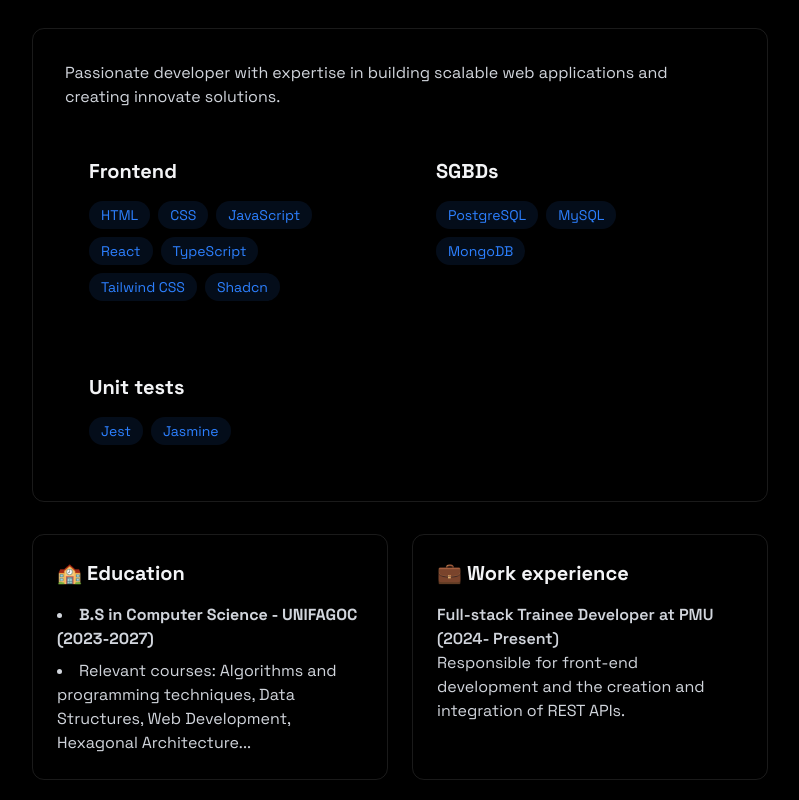
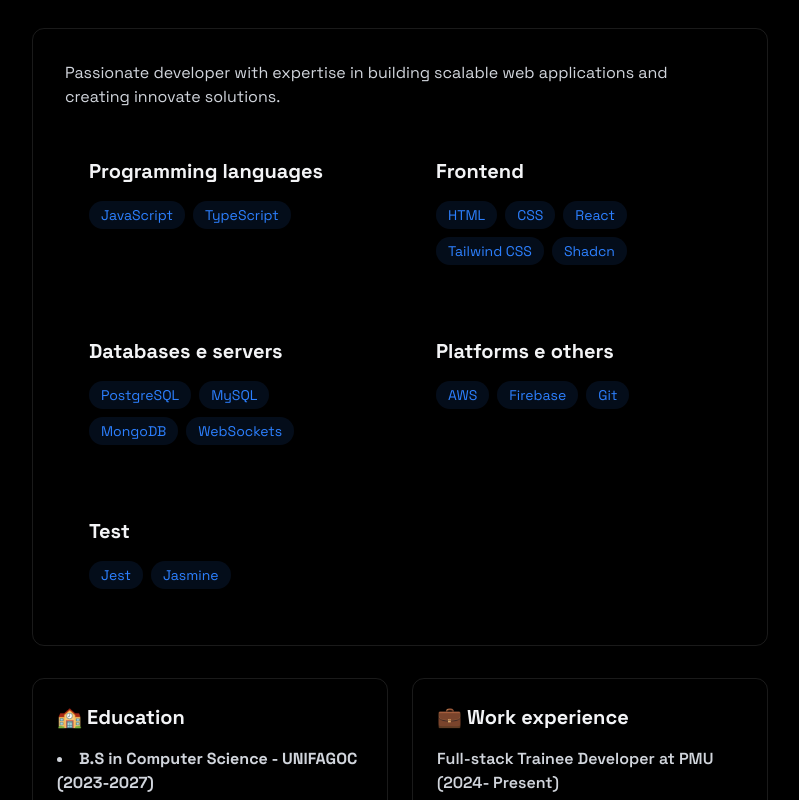
Before and after one commit to lucasrodriguescunha/beautiful-portfolio, a React (Vite) app: page / in a window 1280 px wide. Shown: the part 920-1720 px from the top of the page, without its empty margins (240-1039 px from the left). Built offline with nearby package versions, Linux system fonts and the light colour scheme.

Commit message:
refactor: update skill categories and improve project title translation in About and Projects components

```diff
--- a/src/components/sections/About.jsx
+++ b/src/components/sections/About.jsx
@@ -4,20 +4,30 @@
 export const About = () => {
     const { t } = useTranslation();
 
+    const programmingLanguages = [
+        'JavaScript',
+        'TypeScript'
+    ];
+
     const frontendSkills = [
         'HTML',
         'CSS',
-        'JavaScript',
         'React',
-        'TypeScript',
         'Tailwind CSS',
         'Shadcn',
     ];
 
-    const sgbdsSkills = [
+    const databasesServersSkills = [
         'PostgreSQL',
         'MySQL',
-        'MongoDB'
+        'MongoDB',
+        'WebSockets'
+    ];
+
+    const platformsOthersSkills = [
+        'AWS',
+        'Firebase',
+        'Git'
     ];
 
     const testsSkills = [
@@ -44,6 +54,20 @@
 
                         <div className='grid grid-cols-1 md:grid-cols-2 gap-6'>
                             <div className='rounded-xl p-6 hover:-translate-y-1 transition-all'>
+                                <h3 className='text-xl font-bold mb-4'> Programming languages </h3>
+                                <div className='flex flex-wrap gap-2'
+                                >
+                                    {programmingLanguages.map((tech, key) => (
+                                        <span key={key} className='bg-blue-500/10 text-blue-500 py-1 px-3 rounded-full text-sm hover:bg-blue-500/20
+                                        hover:shadow-[0_2px_8px_rgba(59, 130, 246, 0.2)] transition'
+                                        >
+                                            {tech}
+                                        </span>
+                                    ))}
+                                </div>
+                            </div>
+
+                            <div className='rounded-xl p-6 hover:-translate-y-1 transition-all'>
                                 <h3 className='text-xl font-bold mb-4'> Frontend </h3>
                                 <div className='flex flex-wrap gap-2'
                                 >
@@ -58,10 +82,10 @@
                             </div>
 
                             <div className='rounded-xl p-6 hover:-translate-y-1 transition-all'>
-                                <h3 className='text-xl font-bold mb-4'> SGBDs </h3>
+                                <h3 className='text-xl font-bold mb-4'> Databases e servers </h3>
                                 <div className='flex flex-wrap gap-2'
                                 >
-                                    {sgbdsSkills.map((tech, key) => (
+                                    {databasesServersSkills.map((tech, key) => (
                                         <span key={key} className='bg-blue-500/10 text-blue-500 py-1 px-3 rounded-full text-sm hover:bg-blue-500/20
                                         hover:shadow-[0_2px_8px_rgba(59, 130, 246, 0.2)] transition'
                                         >
@@ -72,7 +96,21 @@
                             </div>
 
                             <div className='rounded-xl p-6 hover:-translate-y-1 transition-all'>
-                                <h3 className='text-xl font-bold mb-4'> {t('tests')} </h3>
+                                <h3 className='text-xl font-bold mb-4'> Platforms e others </h3>
+                                <div className='flex flex-wrap gap-2'
+                                >
+                                    {platformsOthersSkills.map((tech, key) => (
+                                        <span key={key} className='bg-blue-500/10 text-blue-500 py-1 px-3 rounded-full text-sm hover:bg-blue-500/20
+                                        hover:shadow-[0_2px_8px_rgba(59, 130, 246, 0.2)] transition'
+                                        >
+                                            {tech}
+                                        </span>
+                                    ))}
+                                </div>
+                            </div>
+
+                            <div className='rounded-xl p-6 hover:-translate-y-1 transition-all'>
+                                <h3 className='text-xl font-bold mb-4'> Test </h3>
                                 <div className='flex flex-wrap gap-2'
                                 >
                                     {testsSkills.map((tech, key) => (
--- a/src/components/sections/Projects.jsx
+++ b/src/components/sections/Projects.jsx
@@ -99,7 +99,7 @@
 
             <div
               className="p-6 rounded-xl border border-white/10 hover:-translate-y-1 hover:border-blue-500/30 hover:shadow-[0_2px_8px_rgba(59, 130, 246, 0.1)] transition-all">
-              <h3 className="text-xl font-bold mb-2"> {t('memory_game')} </h3>
+              <h3 className="text-xl font-bold mb-2"> {t('memory_game_title')} </h3>
               <p className="text-gray-400 mb-4">
                 {t('memory_game_description')}
               </p>
```
